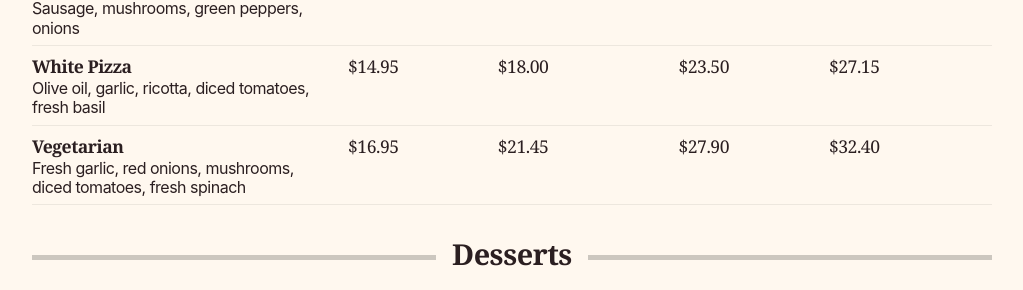
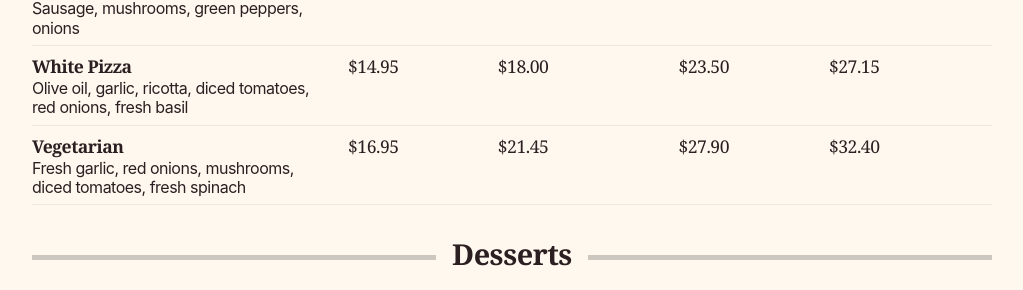
Before and after one commit to traversos/traversos.github.io, a Jekyll site: the page built from menu/index.html, in a window 1280 px wide and 900 px high, scrolled down 4370 px. Shown: the part 182-472 px from the top of the window, without its empty margins (128-1151 px from the left). Built offline with Jekyll 4.4.1, drawn with Linux system fonts in a browser that asks for light colours; nearby versions of some CDN libraries.

Commit message:
red onions

```diff
--- a/menu/index.html
+++ b/menu/index.html
@@ -326,7 +326,7 @@ layout: home
       <table class="menu__item menu__item--table">
         <tr><th width="300"></th><th>Small (10")</th><th>Medium (12")</th><th>Large (14")</th><th>Family (16")</th></tr>
         <tr><td><strong>Traverso's Signature</strong><p>Sausage, mushrooms, green peppers, onions</p></td><td>$16.95</td><td>$21.45</td><td>$27.90</td><td>$32.40</td></tr>
-        <tr><td><strong>White Pizza</strong><p>Olive oil, garlic, ricotta, diced tomatoes, fresh basil</p></td><td>$14.95</td><td>$18.00</td><td>$23.50</td><td>$27.15</td></tr>
+        <tr><td><strong>White Pizza</strong><p>Olive oil, garlic, ricotta, diced tomatoes, red onions, fresh basil</p></td><td>$14.95</td><td>$18.00</td><td>$23.50</td><td>$27.15</td></tr>
         <tr><td><strong>Vegetarian</strong><p>Fresh garlic, red onions, mushrooms, diced tomatoes, fresh spinach</p></td><td>$16.95</td><td>$21.45</td><td>$27.90</td><td>$32.40</td></tr>
       </table>
     </section>
```
